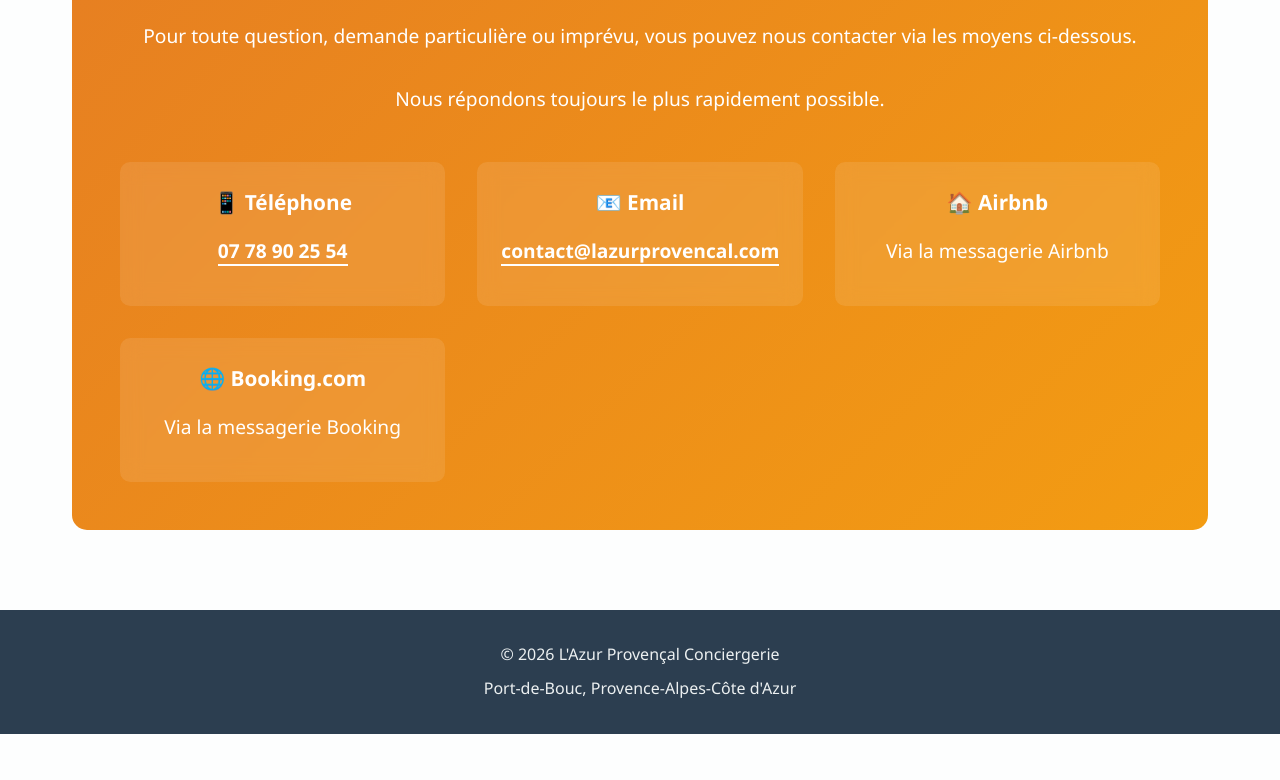
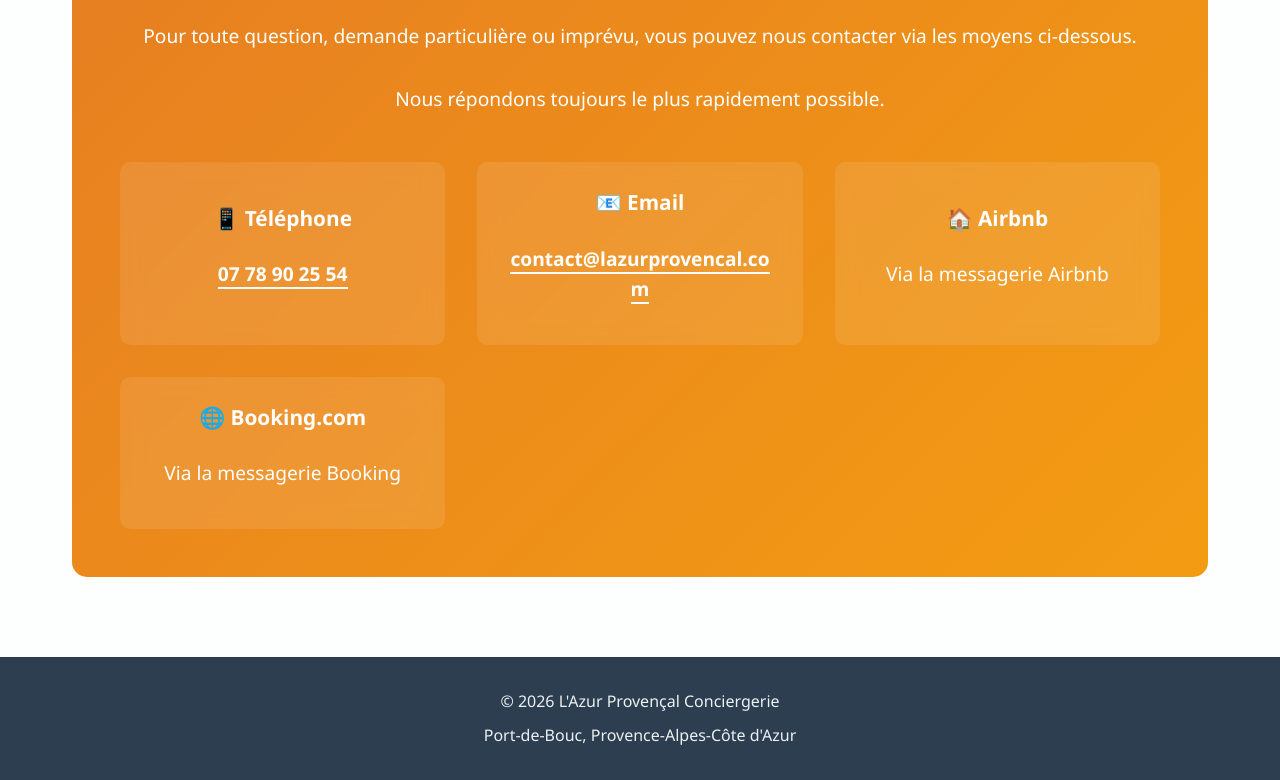
Before and after one commit to Daft-JC/guide-studio-port-de-bouc-, a plain HTML site: page index.html in a window 1280 px wide. Shown: the part 8806-9586 px from the top of the page. Before the commit the page ends 9540 px from the top, so only its background shows below. Drawn offline with Linux system fonts and the light colour scheme.

Commit message:
Update index.html

```diff
--- a/index.html
+++ b/index.html
@@ -235,12 +235,25 @@
     padding: 1.5rem;
     border-radius: 10px;
     backdrop-filter: blur(10px);
+    display: flex;
+    flex-direction: column;
+    align-items: center;
+    justify-content: center;
 }
-
         .contact-method strong {
     display: block;
     font-size: 1.3rem;
     margin-bottom: 0.5rem;
+    text-align: center;
+    width: 100%;
+}
+        .contact-method p {
+    text-align: center;
+    width: 100%;
+}
+
+.contact-method a {
+    word-break: break-all;
 }
 
         .emergency-grid {
```
Lines whose indentation alone changed are shown as unchanged.
